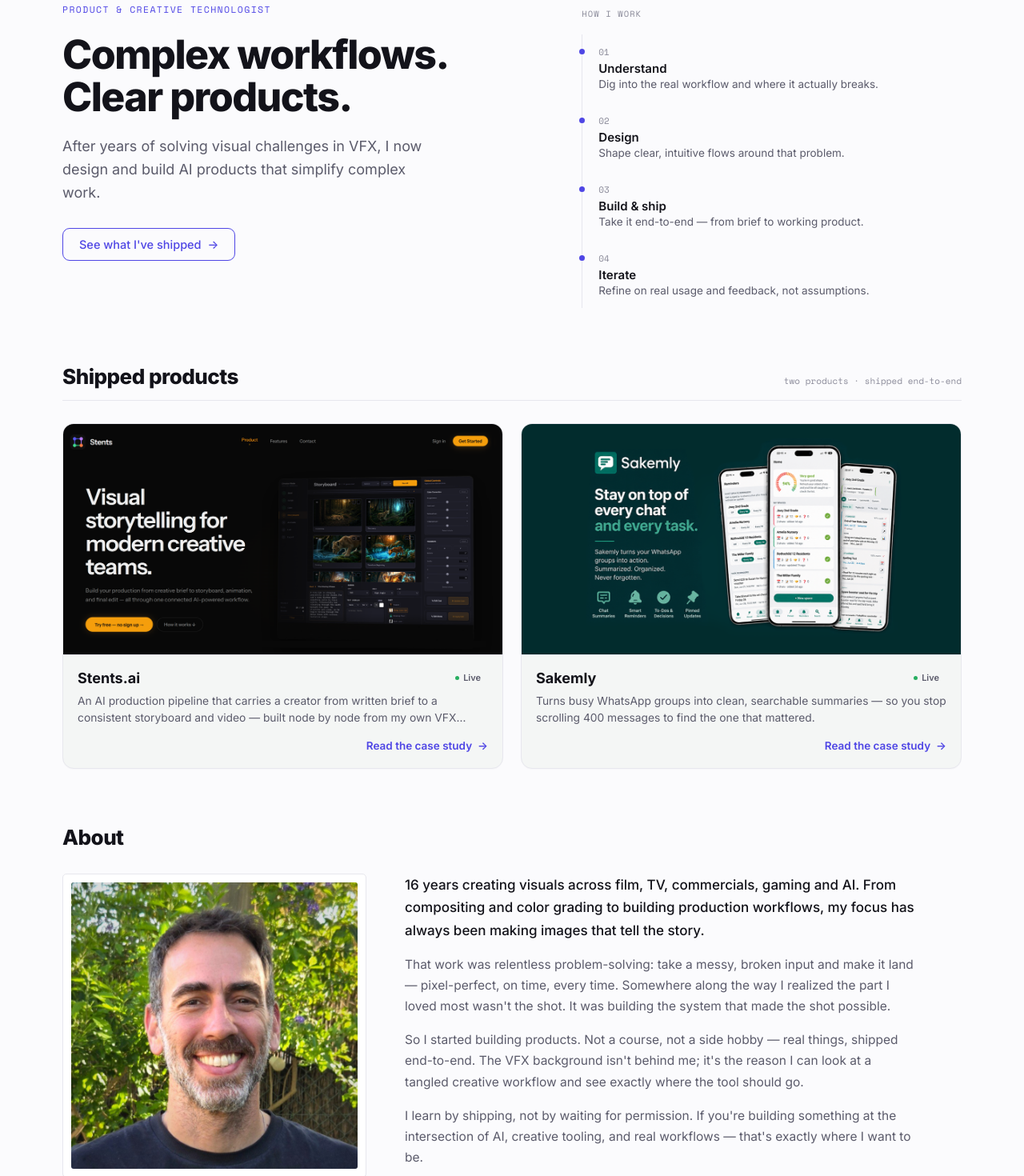
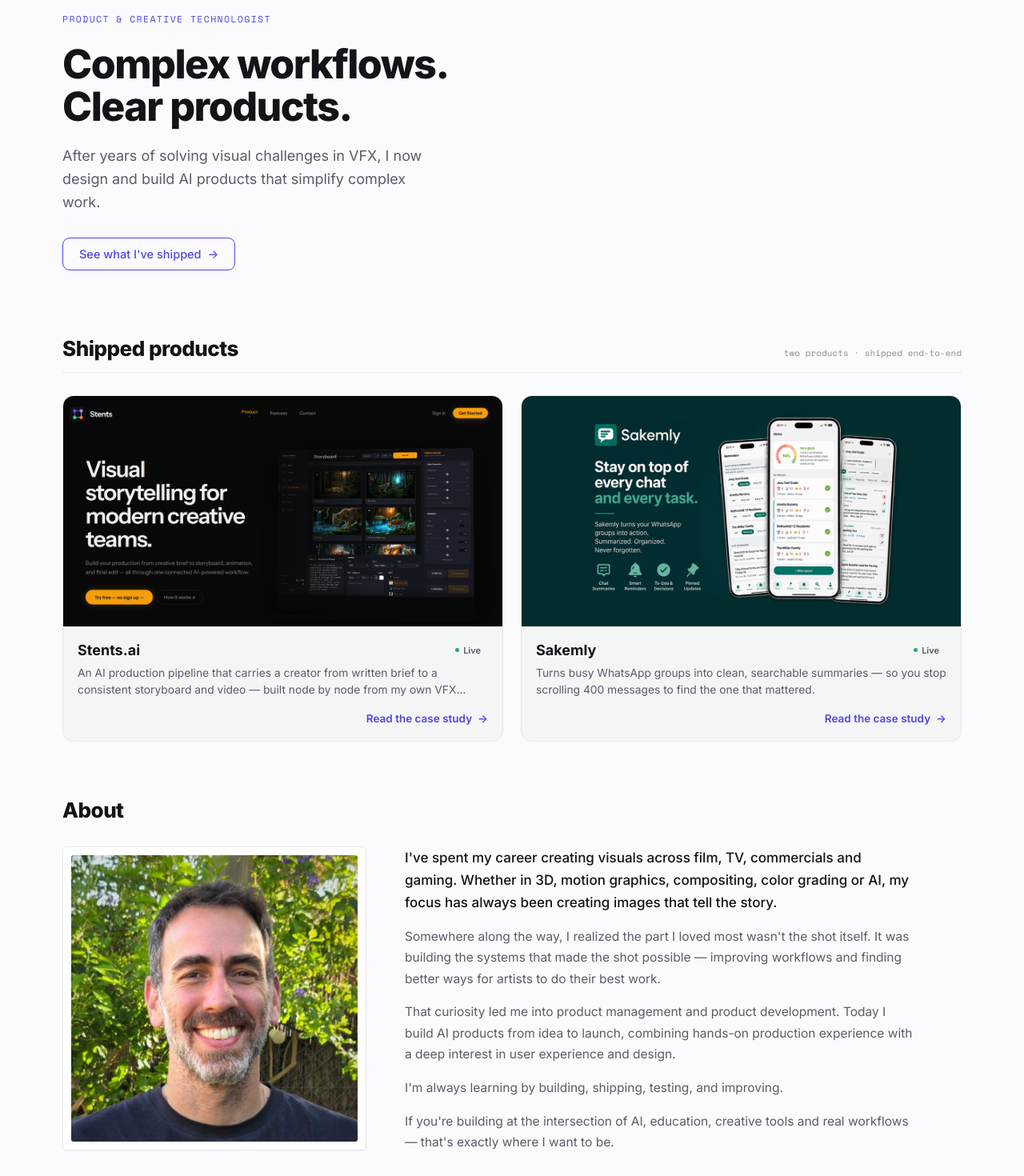
Before and after one commit to tomereps/portfolio, a React (Vite) app: page / in a window 1280 px wide. Shown: the part 140-1610 px from the top of the page at 80% size. Built offline with nearby package versions, Linux system fonts and the light colour scheme.

Commit message:
Remove How I work; rewrite About copy

```diff
--- a/src/components/About.jsx
+++ b/src/components/About.jsx
@@ -19,27 +19,29 @@
         </figure>
         <div className="about__text">
           <p className="about__lead">
-            16 years creating visuals across film, TV, commercials, gaming and
-            AI. From compositing and color grading to building production
-            workflows, my focus has always been making images that tell the
-            story.
+            I've spent my career creating visuals across film, TV, commercials
+            and gaming. Whether in 3D, motion graphics, compositing, color
+            grading or AI, my focus has always been creating images that tell
+            the story.
           </p>
           <p className="about__body">
-            That work was relentless problem-solving: take a messy, broken input
-            and make it land — pixel-perfect, on time, every time. Somewhere
-            along the way I realized the part I loved most wasn't the shot. It
-            was building the system that made the shot possible.
+            Somewhere along the way, I realized the part I loved most wasn't the
+            shot itself. It was building the systems that made the shot possible
+            — improving workflows and finding better ways for artists to do
+            their best work.
           </p>
           <p className="about__body">
-            So I started building products. Not a course, not a side hobby —
-            real things, shipped end-to-end. The VFX background isn't behind me;
-            it's the reason I can look at a tangled creative workflow and see
-            exactly where the tool should go.
+            That curiosity led me into product management and product
+            development. Today I build AI products from idea to launch,
+            combining hands-on production experience with a deep interest in
+            user experience and design.
           </p>
           <p className="about__body">
-            I learn by shipping, not by waiting for permission. If you're
-            building something at the intersection of AI, creative tooling, and
-            real workflows — that's exactly where I want to be.
+            I'm always learning by building, shipping, testing, and improving.
+          </p>
+          <p className="about__body">
+            If you're building at the intersection of AI, education, creative
+            tools and real workflows — that's exactly where I want to be.
           </p>
         </div>
       </div>
--- a/src/components/Hero.css
+++ b/src/components/Hero.css
@@ -1,8 +1,5 @@
 .hero {
-  padding: 72px 28px 40px;
-  display: grid;
-  grid-template-columns: 1.25fr 1fr;
-  gap: 56px;
+  padding: 84px 28px 52px;
 }
 
 .hero__eyebrow {
@@ -50,60 +47,7 @@
   gap: 8px;
 }
 
-.hero__how-label {
-  font-family: var(--mono);
-  font-size: 10.5px;
-  letter-spacing: 0.1em;
-  color: var(--faint);
-  margin-bottom: 18px;
-}
-
-.hero__how {
-  display: flex;
-  flex-direction: column;
-  gap: 2px;
-  border-left: 1px solid var(--line);
-}
-
-.hero__step {
-  padding: 14px 0 14px 20px;
-  position: relative;
-}
-
-.hero__step-dot {
-  position: absolute;
-  left: -4px;
-  top: 18px;
-  width: 7px;
-  height: 7px;
-  border-radius: 99px;
-  background: var(--accent);
-}
-
-.hero__step-num {
-  font-family: var(--mono);
-  font-size: 11px;
-  color: var(--faint);
-  margin-bottom: 3px;
-}
-
-.hero__step-title {
-  font-weight: 600;
-  font-size: 15px;
-  color: var(--ink);
-}
-
-.hero__step-desc {
-  font-size: 13.5px;
-  color: var(--sub);
-  margin-top: 2px;
-}
-
 @media (max-width: 860px) {
-  .hero {
-    grid-template-columns: 1fr;
-    gap: 34px;
-  }
   .hero__title {
     font-size: 38px;
   }
--- a/src/components/Hero.jsx
+++ b/src/components/Hero.jsx
@@ -1,11 +1,4 @@
 import './Hero.css';
-
-const STEPS = [
-  ['Understand', 'Dig into the real workflow and where it actually breaks.'],
-  ['Design', 'Shape clear, intuitive flows around that problem.'],
-  ['Build & ship', 'Take it end-to-end — from brief to working product.'],
-  ['Iterate', 'Refine on real usage and feedback, not assumptions.'],
-];
 
 export default function Hero() {
   return (
@@ -28,20 +21,6 @@
           </a>
         </div>
       </div>
-
-      <div style={{ paddingTop: 6 }}>
-        <div className="hero__how-label">HOW I WORK</div>
-        <div className="hero__how">
-          {STEPS.map(([t, d], i) => (
-            <div className="hero__step" key={t}>
-              <div className="hero__step-dot" />
-              <div className="hero__step-num">0{i + 1}</div>
-              <div className="hero__step-title">{t}</div>
-              <div className="hero__step-desc">{d}</div>
-            </div>
-          ))}
-        </div>
-      </div>
     </section>
   );
 }
```
